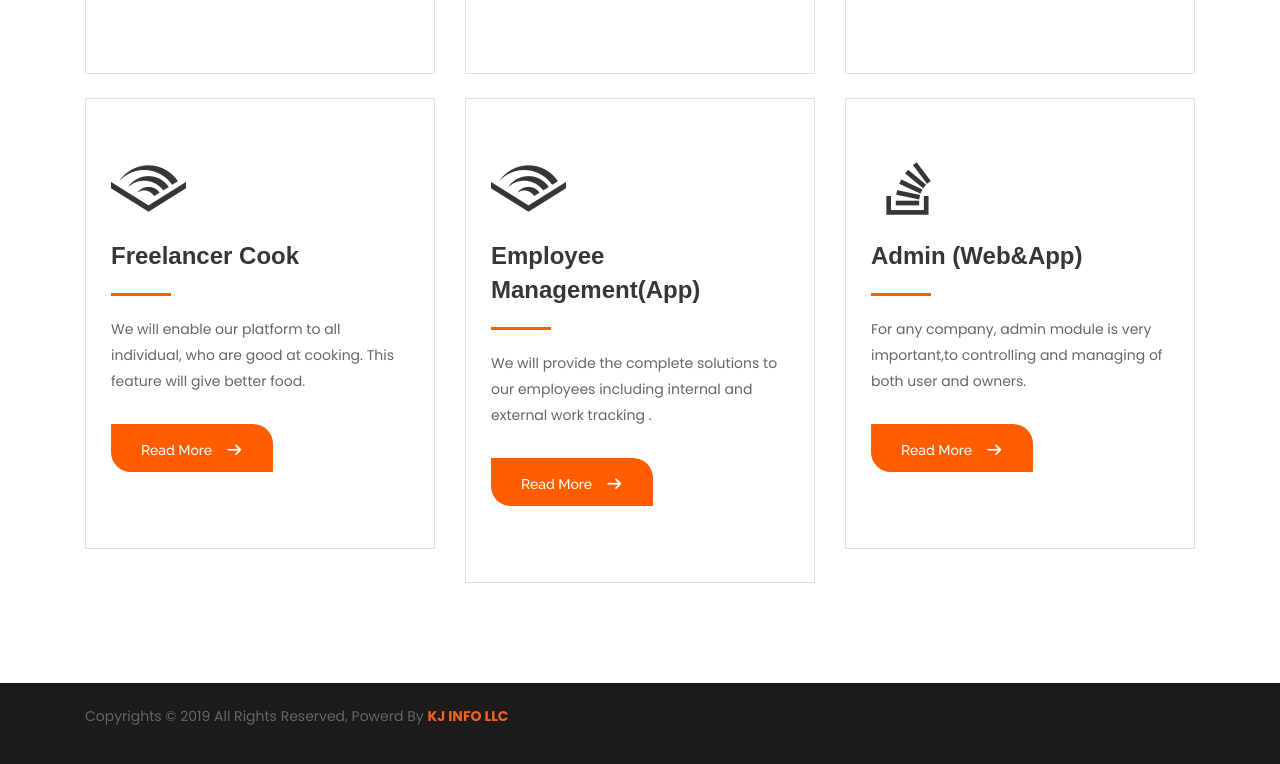
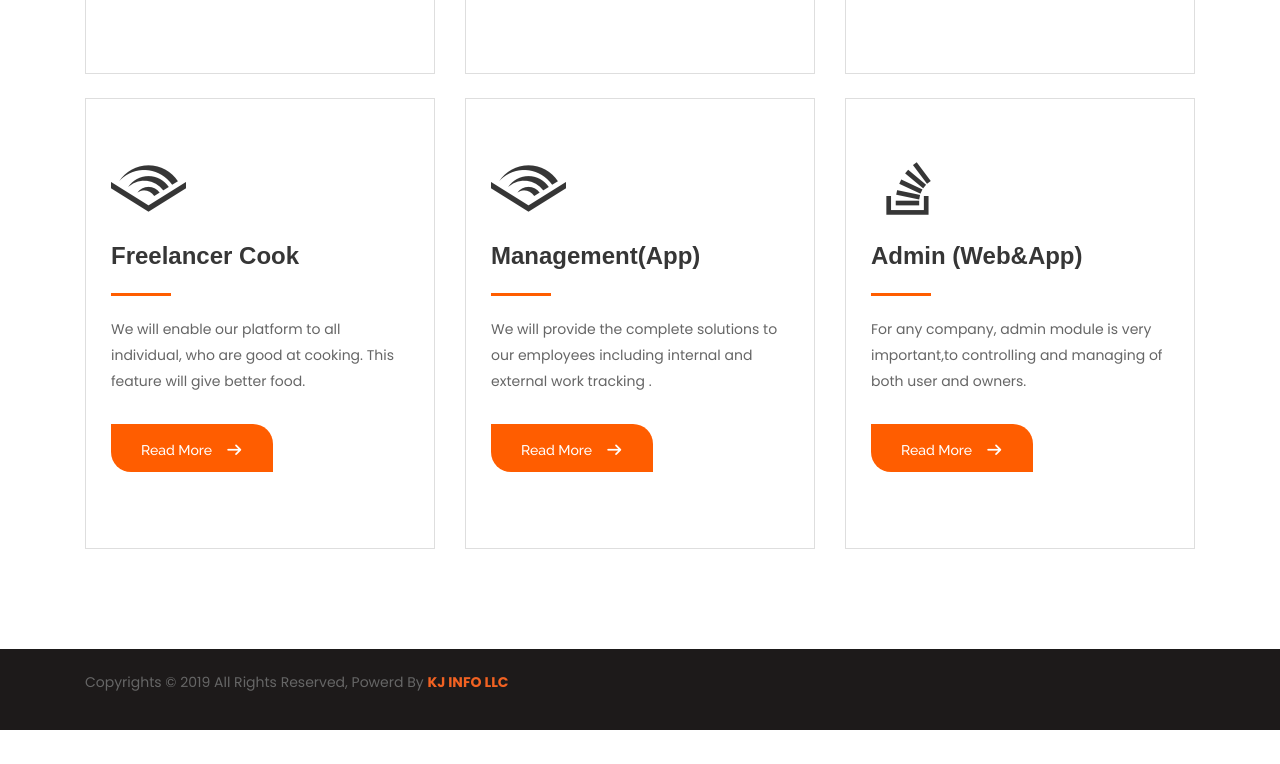
Before and after one commit to lokesh541/Mealme, a plain HTML site: page module.html in a window 1280 px wide. Shown: the part 1036-1800 px from the top of the page. After the commit the page ends 1766 px from the top, so only its background shows below. Drawn offline with nearby package versions, Linux system fonts and the light colour scheme.

Commit message:
content changed

```diff
--- a/module.html
+++ b/module.html
@@ -290,7 +290,7 @@
                                     <div class="service-icon">
                                         <i class="fab fa-audible"></i>
                                     </div>
-                                    <h3>Employee Management(App)</h3>
+                                    <h3>Management(App)</h3>
                                     <div class="devider"></div>
                                     <p>We will provide the complete solutions to our employees including internal and external work tracking .</p>
                                     <a href="#" class="boxed-btn">Read More <i class="fas fa-arrow-right"></i></a>
```
